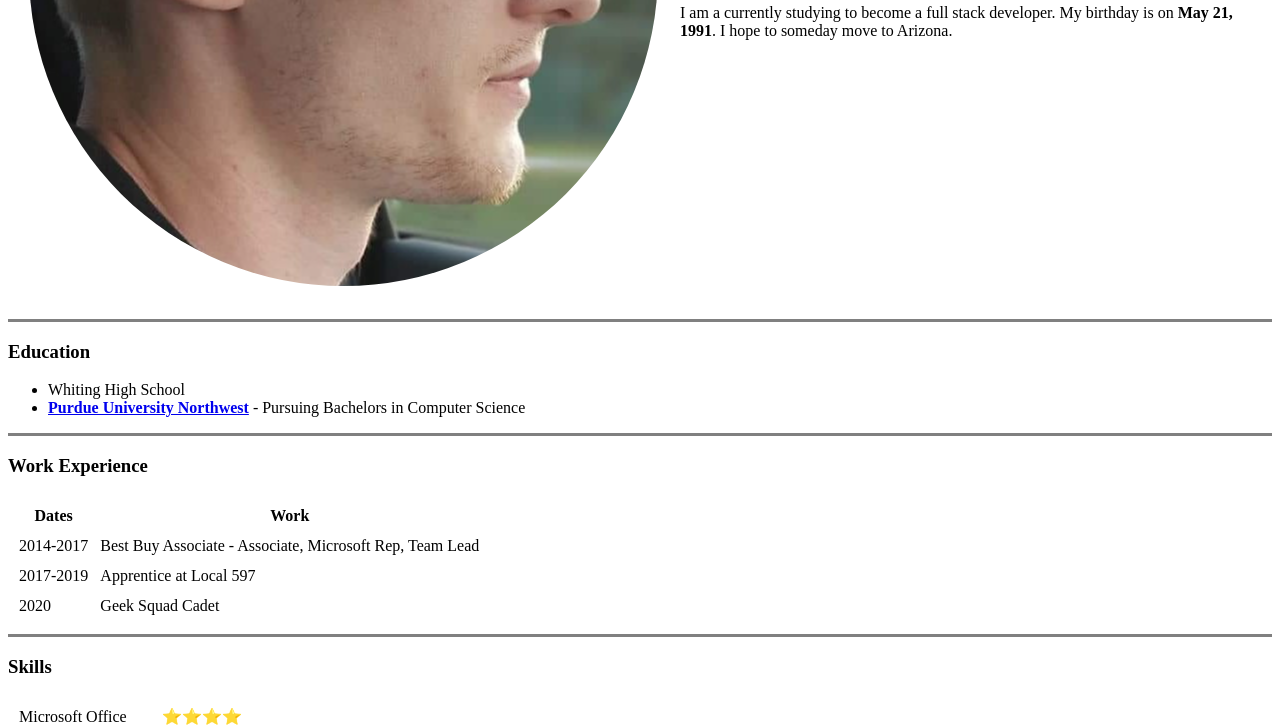
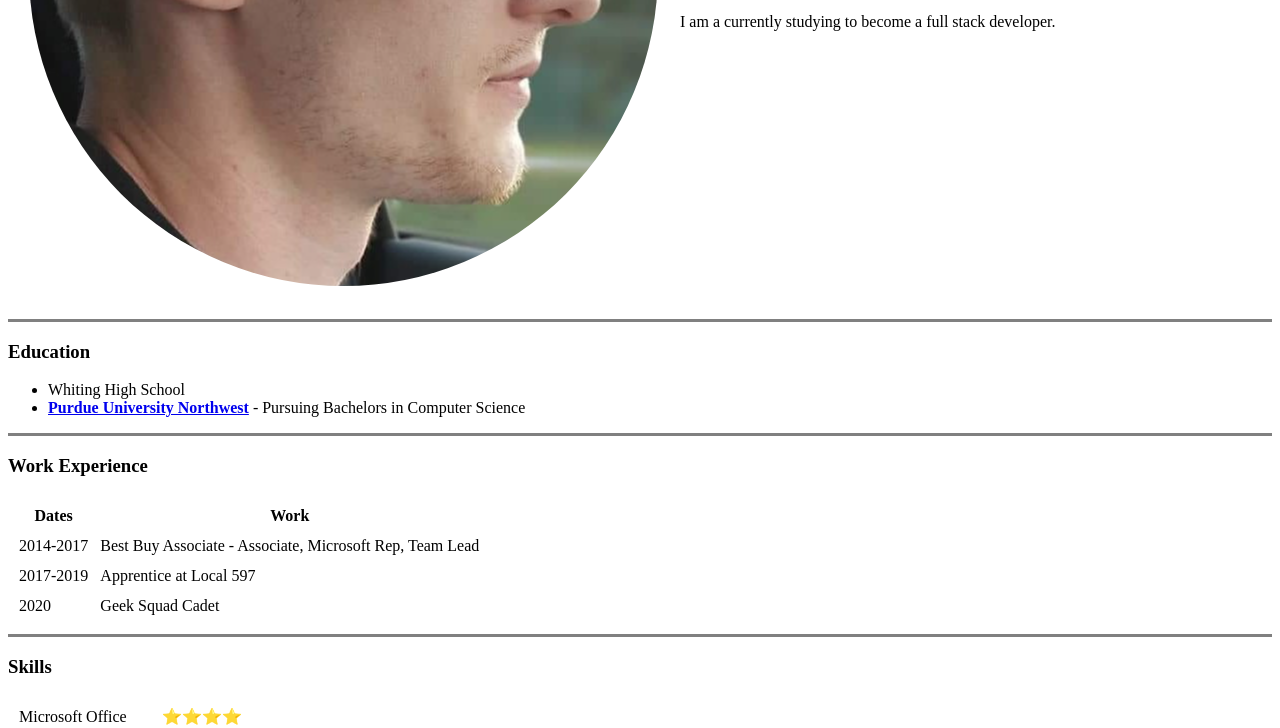
Before and after one commit to edjgrabowski/cv, a plain HTML site: page index.html in a window 1280 px wide. Shown: the part 372-1100 px from the top of the page. Drawn offline with Linux system fonts and the light colour scheme.

Commit message:
Update index.html

```diff
--- a/index.html
+++ b/index.html
@@ -13,8 +13,7 @@
       <td>
         <h1>Evan Grabowski</h1>
         <p><em>Full Stack Developer</em></p>
-        <p>I am a currently studying to become a full stack developer. My birthday is
-          on <strong>May 21, 1991</strong>. I hope to someday move to Arizona.</p>
+        <p>I am a currently studying to become a full stack developer.</p>
       </td>
     </tr>
   </table>
```
